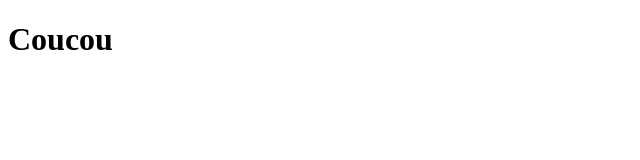
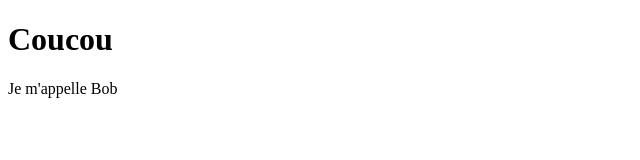
Before and after one commit to nicolasvauche/git_starter, a plain HTML site: page index.html in a window 1280 px wide. Shown: the whole page, without its empty margins (0-640 px from the left). Drawn offline with Linux system fonts and the light colour scheme.

Commit message:
Bob was here

```diff
--- a/index.html
+++ b/index.html
@@ -9,5 +9,6 @@
 </head>
 <body>
     <h1>Coucou</h1>
+    <p>Je m'appelle Bob</p>
 </body>
 </html>
```
